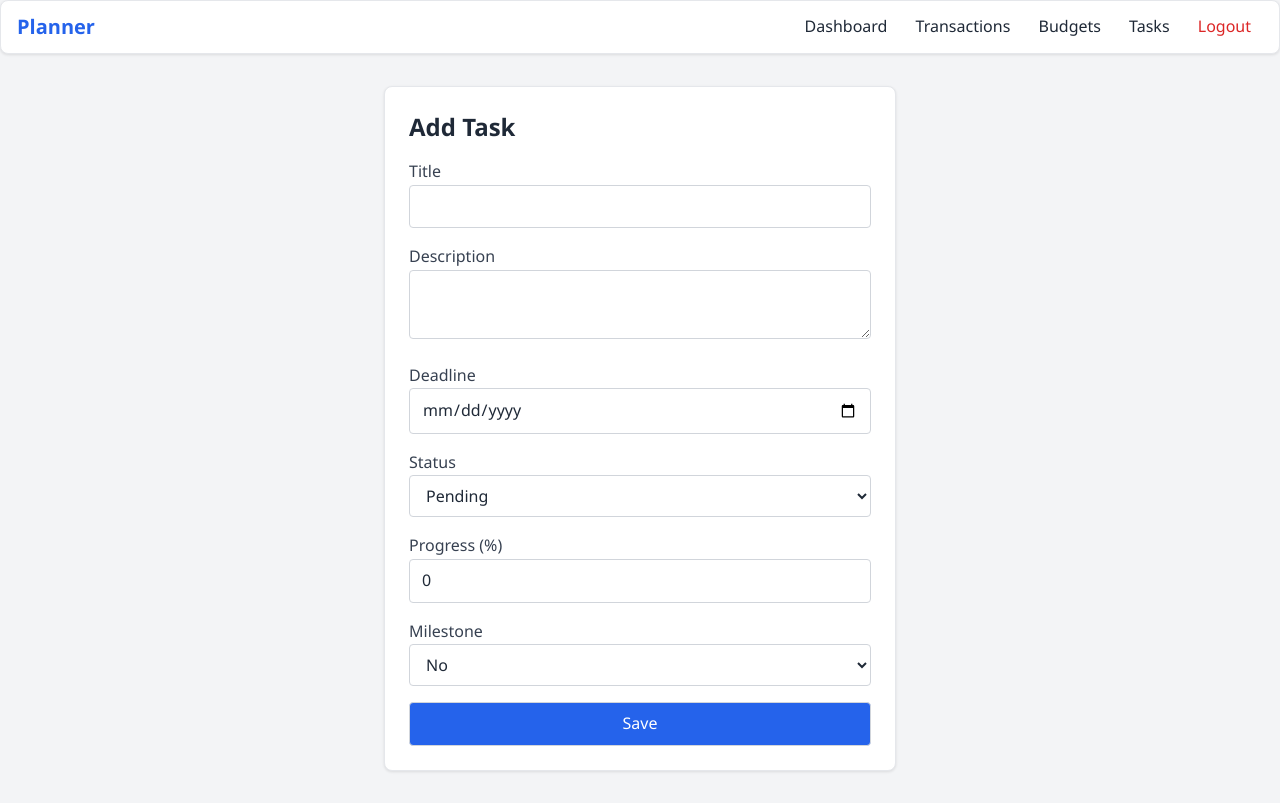
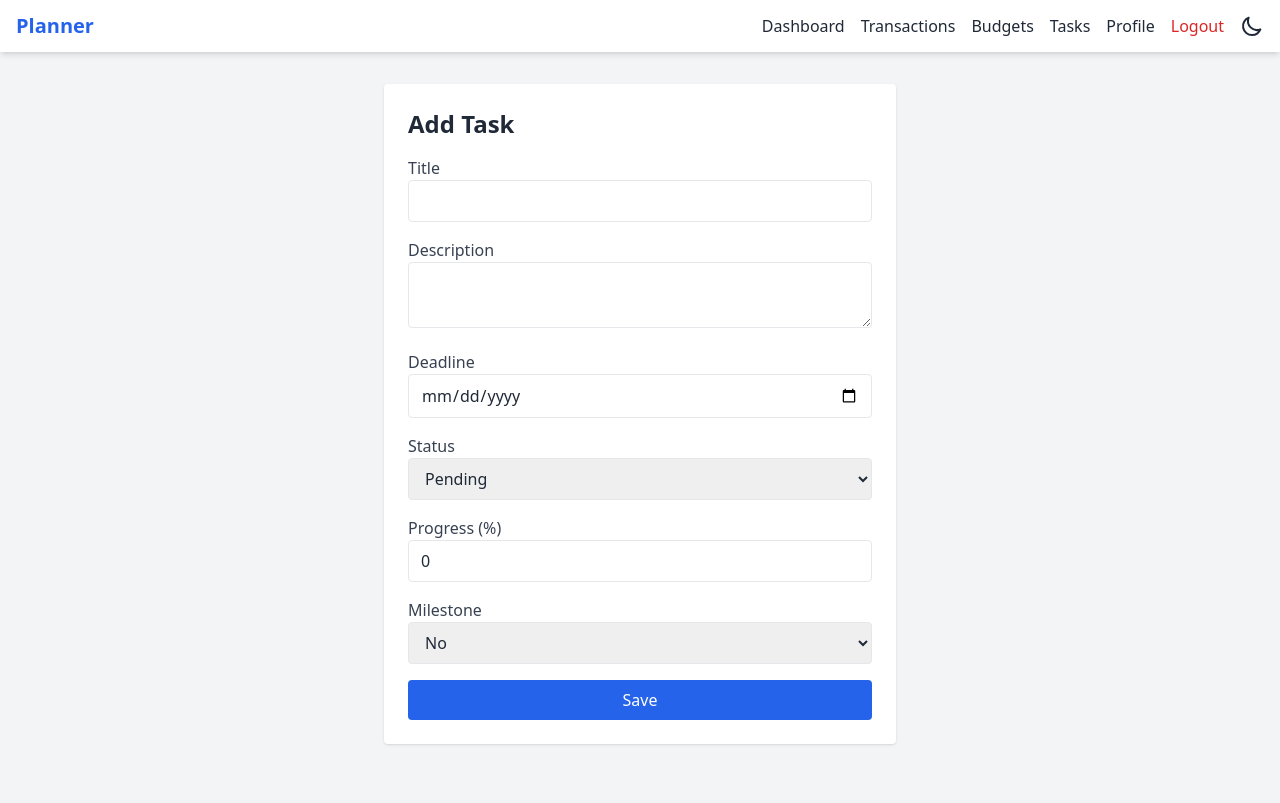
Before and after one commit to KhanhVu156/personal_planner, a Flask app: page /tasks/add in a window 1280 px wide. After the commit the page ends 745 px from the top, so only its background shows below. Run offline with Flask 3, Linux system fonts and the light colour scheme; the visitor is signed in with stand-in values (Sample User, id 1); some libraries are stand-ins or nearby versions.

Commit message:
Fix dark mode toggle, update base.html and style.css for proper theme switching

```diff
--- a/app/static/css/style.css
+++ b/app/static/css/style.css
@@ -1,213 +1,83 @@
 /* ============================================
-   Global Styles & Dark Mode Support
+   Global Styles & Dark Mode Support (with Tailwind CDN)
    ============================================ */
 
-/* Light mode (default) */
+/* Light mode (default) – Tailwind đã cung cấp phần lớn, ta chỉ ghi đè những gì cần */
 :root {
     --bg-primary: #f3f4f6;
-    --bg-secondary: #ffffff;
     --text-primary: #1f2937;
-    --text-secondary: #4b5563;
+    --card-bg: #ffffff;
     --border-color: #e5e7eb;
-    --card-bg: #ffffff;
-    --nav-bg: #ffffff;
-    --input-bg: #ffffff;
-    --input-border: #d1d5db;
     --btn-primary: #2563eb;
-    --btn-primary-hover: #1d4ed8;
-    --btn-danger: #dc2626;
-    --btn-success: #16a34a;
 }
 
-/* Dark mode class applied to body */
+/* Dark mode – ghi đè các class của Tailwind */
 body.dark {
     --bg-primary: #111827;
-    --bg-secondary: #1f2937;
     --text-primary: #f9fafb;
-    --text-secondary: #9ca3af;
+    --card-bg: #1f2937;
     --border-color: #374151;
-    --card-bg: #1f2937;
-    --nav-bg: #111827;
-    --input-bg: #374151;
-    --input-border: #4b5563;
     --btn-primary: #3b82f6;
-    --btn-primary-hover: #2563eb;
-    --btn-danger: #ef4444;
-    --btn-success: #22c55e;
 }
 
-* {
-    margin: 0;
-    padding: 0;
-    box-sizing: border-box;
+/* Ghi đè nền và chữ cho các thành phần chính */
+body.dark {
+    background-color: var(--bg-primary);
+    color: var(--text-primary);
 }
 
-body {
-    font-family: 'Segoe UI', Tahoma, Geneva, Verdana, sans-serif;
-    background-color: var(--bg-primary);
-    color: var(--text-primary);
-    transition: background-color 0.3s, color 0.3s;
-    line-height: 1.6;
+body.dark .bg-white,
+body.dark .card,
+body.dark nav.bg-white {
+    background-color: var(--card-bg) !important;
 }
 
-/* Container */
-.container {
-    width: 90%;
-    max-width: 1200px;
-    margin: 0 auto;
+body.dark .text-gray-800,
+body.dark .text-gray-700,
+body.dark .text-gray-600 {
+    color: var(--text-primary) !important;
 }
 
-/* Navigation */
-nav {
-    background-color: var(--nav-bg);
-    border-bottom: 1px solid var(--border-color);
-    position: sticky;
-    top: 0;
-    z-index: 100;
+body.dark .border,
+body.dark .border-gray-200 {
+    border-color: var(--border-color) !important;
 }
 
-nav .container {
-    display: flex;
-    justify-content: space-between;
-    align-items: center;
-    padding: 1rem 0;
-    flex-wrap: wrap;
-    gap: 1rem;
+body.dark input,
+body.dark textarea,
+body.dark select {
+    background-color: #374151 !important;
+    border-color: #4b5563 !important;
+    color: #f9fafb !important;
 }
 
-nav a {
-    color: var(--text-primary);
-    text-decoration: none;
-    transition: color 0.2s;
+body.dark table {
+    background-color: var(--card-bg);
 }
 
-nav a:hover {
-    color: var(--btn-primary);
+body.dark th {
+    background-color: #1f2937;
+    color: #f9fafb;
 }
 
-/* Buttons */
-button, .btn, .btn-small {
-    cursor: pointer;
-    border: none;
-    border-radius: 0.375rem;
-    font-weight: 500;
-    transition: all 0.2s;
+body.dark td {
+    border-bottom-color: var(--border-color);
 }
 
-.btn {
-    display: inline-block;
+/* Buttons – giữ nguyên style Tailwind nhưng màu có thể điều chỉnh qua biến */
+body.dark .btn-primary {
     background-color: var(--btn-primary);
-    color: white;
-    padding: 0.5rem 1rem;
-    border-radius: 0.375rem;
-    text-decoration: none;
 }
 
-.btn:hover {
-    background-color: var(--btn-primary-hover);
-    transform: translateY(-1px);
-}
-
-.btn-small {
-    background-color: var(--btn-primary);
-    color: white;
-    padding: 0.25rem 0.75rem;
-    font-size: 0.875rem;
-    border-radius: 0.25rem;
-}
-
-.btn-danger {
-    background-color: var(--btn-danger);
-}
-.btn-danger:hover {
-    background-color: #b91c1c;
-}
-
-.btn-success {
-    background-color: var(--btn-success);
-}
-.btn-success:hover {
-    background-color: #15803d;
-}
-
-/* Cards */
-.card, .bg-white {
-    background-color: var(--card-bg);
-    border: 1px solid var(--border-color);
-    border-radius: 0.5rem;
-    box-shadow: 0 1px 3px rgba(0,0,0,0.1);
-    transition: background-color 0.3s, border-color 0.3s;
-}
-
-/* Forms */
-input, textarea, select {
-    background-color: var(--input-bg);
-    border: 1px solid var(--input-border);
-    color: var(--text-primary);
-    padding: 0.5rem;
-    border-radius: 0.375rem;
-    font-family: inherit;
-    transition: background-color 0.3s, border-color 0.3s, color 0.3s;
-}
-
-input:focus, textarea:focus, select:focus {
-    outline: none;
-    border-color: var(--btn-primary);
-    box-shadow: 0 0 0 2px rgba(59,130,246,0.3);
-}
-
-/* Tables */
-table {
-    width: 100%;
-    background-color: var(--card-bg);
-    border-collapse: collapse;
-    border-radius: 0.5rem;
-    overflow: hidden;
-}
-
-th, td {
-    padding: 0.75rem;
-    text-align: left;
-    border-bottom: 1px solid var(--border-color);
-}
-
-th {
-    background-color: var(--bg-secondary);
-    font-weight: 600;
-}
-
-/* Alerts */
-.alert {
-    padding: 0.75rem 1rem;
-    border-radius: 0.375rem;
-    margin-bottom: 1rem;
-}
-
-.alert-success {
-    background-color: #d1fae5;
-    color: #065f46;
-}
+/* Alerts – đảm bảo đủ tương phản */
 body.dark .alert-success {
     background-color: #064e3b;
     color: #a7f3d0;
 }
 
-.alert-danger {
-    background-color: #fee2e2;
-    color: #991b1b;
-}
 body.dark .alert-danger {
     background-color: #7f1d1d;
     color: #fecaca;
-}
-
-.alert-info {
-    background-color: #dbeafe;
-    color: #1e40af;
-}
-body.dark .alert-info {
-    background-color: #1e3a8a;
-    color: #bfdbfe;
 }
 
 /* Task progress slider */
@@ -232,15 +102,7 @@ body.dark .alert-info {
     cursor: pointer;
 }
 
-.task-progress-slider::-moz-range-thumb {
-    width: 16px;
-    height: 16px;
-    border-radius: 50%;
-    background: var(--btn-primary);
-    cursor: pointer;
-}
-
-/* Filter buttons (portfolio style) */
+/* Filter buttons */
 .filter-btns {
     display: flex;
     justify-content: center;
@@ -268,13 +130,6 @@ body.dark .alert-info {
 
 /* Responsive */
 @media (max-width: 768px) {
-    .container {
-        width: 95%;
-    }
-    nav .container {
-        flex-direction: column;
-        text-align: center;
-    }
     .filter-btns {
         gap: 0.25rem;
     }
--- a/app/templates/base.html
+++ b/app/templates/base.html
@@ -2,37 +2,48 @@
 <html lang="en">
 <head>
     <meta charset="UTF-8">
-    <meta name="viewport" content="width=device-width, initial-scale=1.0, user-scalable=yes">
+    <meta name="viewport" content="width=device-width, initial-scale=1.0">
     <title>Personal Planner</title>
+    <!-- Tailwind CSS CDN (chỉ dùng cho dev) -->
+    <script src="https://cdn.tailwindcss.com"></script>
+    <!-- Custom CSS phải đặt SAU Tailwind để ghi đè -->
+    <link rel="stylesheet" href="{{ url_for('static', filename='css/style.css') }}">
+    <!-- Chart.js -->
     <script src="https://cdn.jsdelivr.net/npm/chart.js@4.4.0/dist/chart.umd.min.js"></script>
-    <link href="https://cdn.jsdelivr.net/npm/tailwindcss@2.2.19/dist/tailwind.min.css" rel="stylesheet">
-    <link rel="stylesheet" href="{{ url_for('static', filename='css/style.css') }}">
 </head>
-<body class="bg-gray-100 text-gray-800">
-    <nav class="bg-white shadow-md">
+<body class="bg-gray-100 text-gray-800 transition-colors duration-300">
+
+    <!-- Navbar -->
+    <nav class="bg-white shadow-md transition-colors duration-300">
         <div class="max-w-7xl mx-auto px-4 py-3 flex justify-between items-center">
             <a href="{{ url_for('dashboard.index') }}" class="text-xl font-bold text-blue-600">Planner</a>
-            {% if current_user.is_authenticated %}
-                <div>
-                    <a href="{{ url_for('dashboard.index') }}" class="px-3">Dashboard</a>
-                    <a href="{{ url_for('transactions.list_transactions') }}" class="px-3">Transactions</a>
-                    <a href="{{ url_for('budgets.list_budgets') }}" class="px-3">Budgets</a>
-                    <a href="{{ url_for('tasks.list_tasks') }}" class="px-3">Tasks</a>
-                    <a href="{{ url_for('auth.logout') }}" class="px-3 text-red-600">Logout</a>
-                </div>
-            {% else %}
-                <div>
-                    <a href="{{ url_for('auth.login') }}" class="px-3">Login</a>
-                    <a href="{{ url_for('auth.register') }}" class="px-3">Register</a>
-                </div>
-            {% endif %}
+            <div class="flex items-center space-x-4">
+                {% if current_user.is_authenticated %}
+                    <a href="{{ url_for('dashboard.index') }}" class="hover:text-blue-600">Dashboard</a>
+                    <a href="{{ url_for('transactions.list_transactions') }}" class="hover:text-blue-600">Transactions</a>
+                    <a href="{{ url_for('budgets.list_budgets') }}" class="hover:text-blue-600">Budgets</a>
+                    <a href="{{ url_for('tasks.list_tasks') }}" class="hover:text-blue-600">Tasks</a>
+                    <a href="{{ url_for('auth.profile') }}" class="hover:text-blue-600">Profile</a>
+                    <a href="{{ url_for('auth.logout') }}" class="text-red-600">Logout</a>
+                {% else %}
+                    <a href="{{ url_for('auth.login') }}" class="hover:text-blue-600">Login</a>
+                    <a href="{{ url_for('auth.register') }}" class="hover:text-blue-600">Register</a>
+                {% endif %}
+                <!-- Nút Dark Mode -->
+                <button id="darkModeToggle" class="focus:outline-none">
+                    <svg class="w-6 h-6" fill="none" stroke="currentColor" viewBox="0 0 24 24">
+                        <path stroke-linecap="round" stroke-linejoin="round" stroke-width="2" d="M20.354 15.354A9 9 0 018.646 3.646 9.003 9.003 0 0012 21a9.003 9.003 0 008.354-5.646z"></path>
+                    </svg>
+                </button>
+            </div>
         </div>
     </nav>
+
     <main class="max-w-7xl mx-auto px-4 py-8">
         {% with messages = get_flashed_messages(with_categories=true) %}
             {% if messages %}
                 {% for category, message in messages %}
-                    <div class="mb-4 p-3 rounded {{ 'bg-green-100 text-green-800' if category=='success' else 'bg-red-100 text-red-800' }}">
+                    <div class="alert alert-{{ category }} mb-4 p-3 rounded {{ 'bg-green-100 text-green-800' if category=='success' else 'bg-red-100 text-red-800' }}">
                         {{ message }}
                     </div>
                 {% endfor %}
@@ -40,6 +51,30 @@
         {% endwith %}
         {% block content %}{% endblock %}
     </main>
+
     <script src="{{ url_for('static', filename='js/main.js') }}"></script>
+    <script>
+        (function() {
+            const toggle = document.getElementById('darkModeToggle');
+            const body = document.body;
+
+            // Khôi phục trạng thái từ localStorage
+            if (localStorage.getItem('darkMode') === 'enabled') {
+                body.classList.add('dark');
+            }
+
+            if (toggle) {
+                toggle.addEventListener('click', () => {
+                    body.classList.toggle('dark');
+                    const isDark = body.classList.contains('dark');
+                    localStorage.setItem('darkMode', isDark ? 'enabled' : 'disabled');
+                    // Cập nhật biểu đồ Chart.js nếu có
+                    if (window.charts && window.charts.length) {
+                        window.charts.forEach(chart => chart.update());
+                    }
+                });
+            }
+        })();
+    </script>
 </body>
 </html>
```
